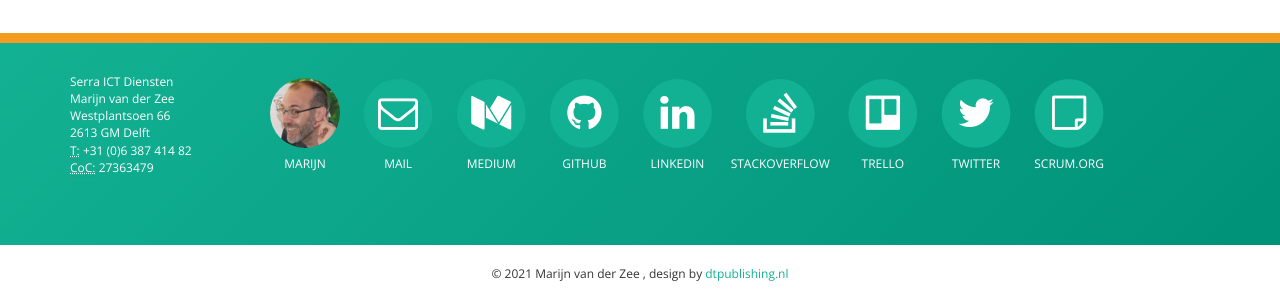
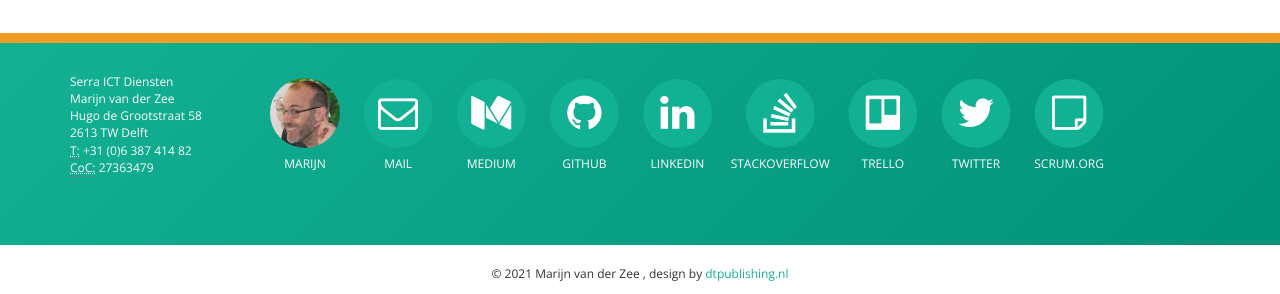
Before and after one commit to serraict/serraict.github.io, a Jekyll site: the page built from index.md, in a window 1280 px wide and 900 px high, scrolled down 2267 px. Shown: the part 429-723 px from the top of the window. Built offline with Jekyll 4.4.1, drawn with Linux system fonts in a browser that asks for light colours; nearby versions of some CDN libraries; some web fonts are replaced.

Commit message:
Update address in footer

```diff
--- a/_includes/themes/bootstrap/default.html
+++ b/_includes/themes/bootstrap/default.html
@@ -75,8 +75,8 @@
           <address>
             Serra ICT Diensten<br>
             Marijn van der Zee<br>
-            Westplantsoen 66<br>
-            2613 GM Delft<br>
+            Hugo de Grootstraat 58<br>
+            2613 TW Delft<br>
             <abbr title="Phone">T:</abbr> +31 (0)6 387 414 82<br>
             <abbr title="Chambre of Commerce">CoC:</abbr> <a href="http://www.kvk.nl/orderstraat/product-kiezen/?kvknummer=273634790000">27363479</a><br>
             <br>
```
